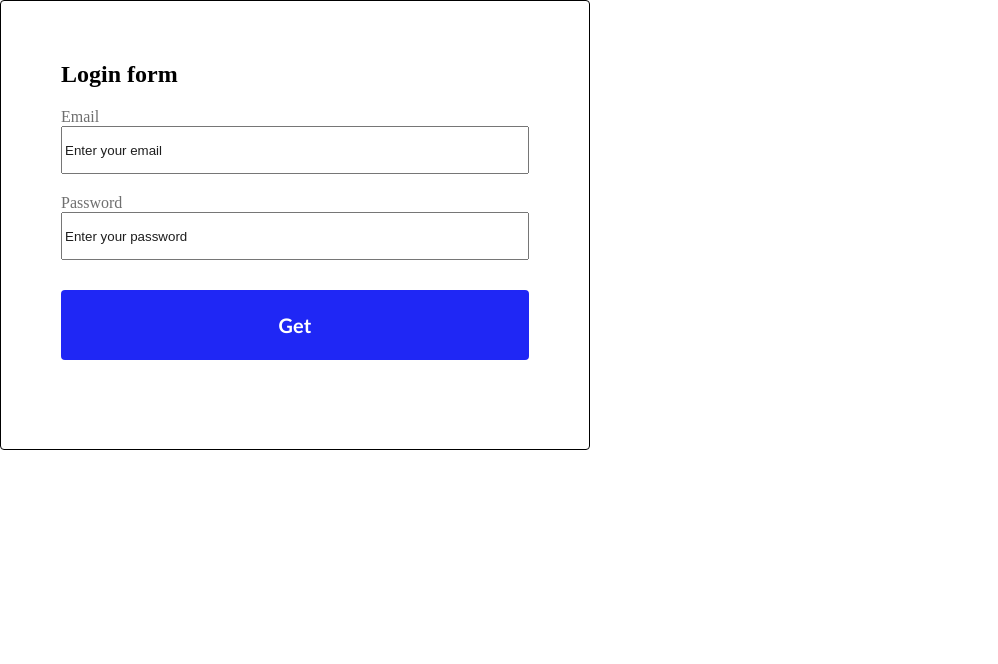
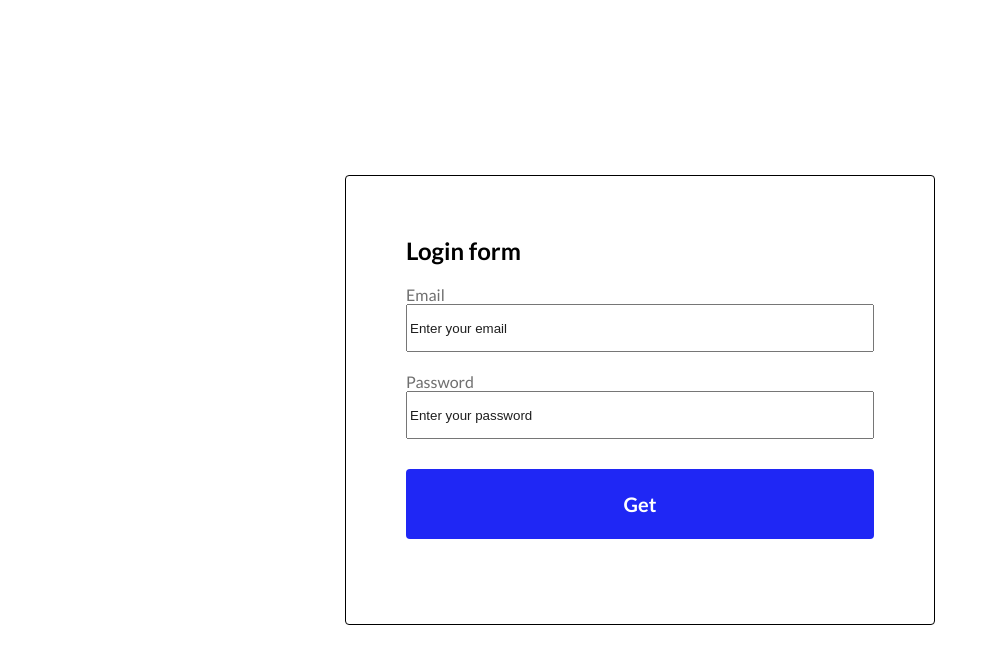
Before and after one commit to iMaxim14/42.2-react, a React (Create React App) app: page / in a window 1280 px wide. Shown: the top 664 px of the page, without its empty margins (0-998 px from the left). Built offline with nearby package versions, Linux system fonts and the light colour scheme.

Commit message:
HM 3. Update

```diff
--- a/src/components/Input/Input.jsx
+++ b/src/components/Input/Input.jsx
@@ -1,10 +1,10 @@
 import './styles.css'
 
-function Input({inputName, inputType, inputPlaceholder, inputLabel}){
+function Input({inputName, inputType, inputPlaceholder, inputLabel, id}){
 
     return(
         <div className="input-wrapper">
-                <label >{inputLabel}</label>
+                <label htmlFor={id} >{inputLabel}</label>
                 <input name={inputName} type={inputType} placeholder={inputPlaceholder} className='input-style'/>
         </div>
     )
--- a/src/components/LoginForm/LoginForm.jsx
+++ b/src/components/LoginForm/LoginForm.jsx
@@ -12,11 +12,13 @@
             <Input
                 inputName='email'
                 inputType='email'
+                id='user_email'
                 inputPlaceholder='Enter your email'
                 inputLabel='Email'/>
                 <Input
                 inputName='Password'
                 inputType='password'
+                id='user_password'
                 inputPlaceholder='Enter your password'
                 inputLabel='Password'
                 />
--- a/src/components/LoginForm/styles.css
+++ b/src/components/LoginForm/styles.css
@@ -1,7 +1,11 @@
+@import url(https://fonts.googleapis.com/css?family=Lato:100,100italic,300,300italic,regular,italic,700,700italic,900,900italic);
+
+
 .login-form-wrapper{
     width: 590px;
     height: 450px;
     padding: 60px;
+    font-family: Lato;
     border-radius: 4px;
     border-color: #000;
     padding:px;
--- a/src/homeworks/Homework03/Homework03.jsx
+++ b/src/homeworks/Homework03/Homework03.jsx
@@ -1,4 +1,5 @@
 import LoginForm from "../../components/LoginForm/LoginForm";
+import './styles.css'
 
 function Homework03(){
 
--- a/src/homeworks/Homework03/styles.css
+++ b/src/homeworks/Homework03/styles.css
@@ -4,4 +4,5 @@
     display: flex;
     justify-content: center;
     align-items: center;
+    flex: 1;
 }
```
